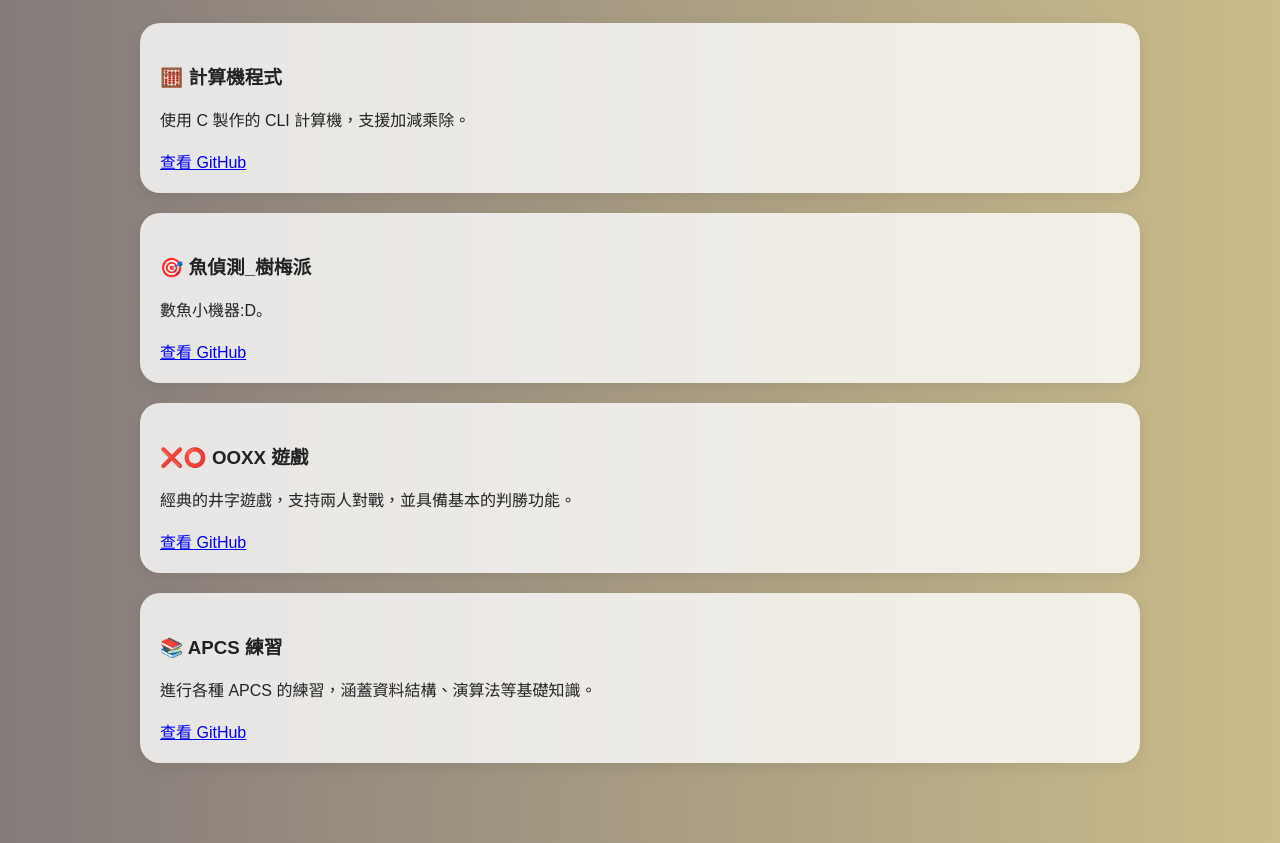
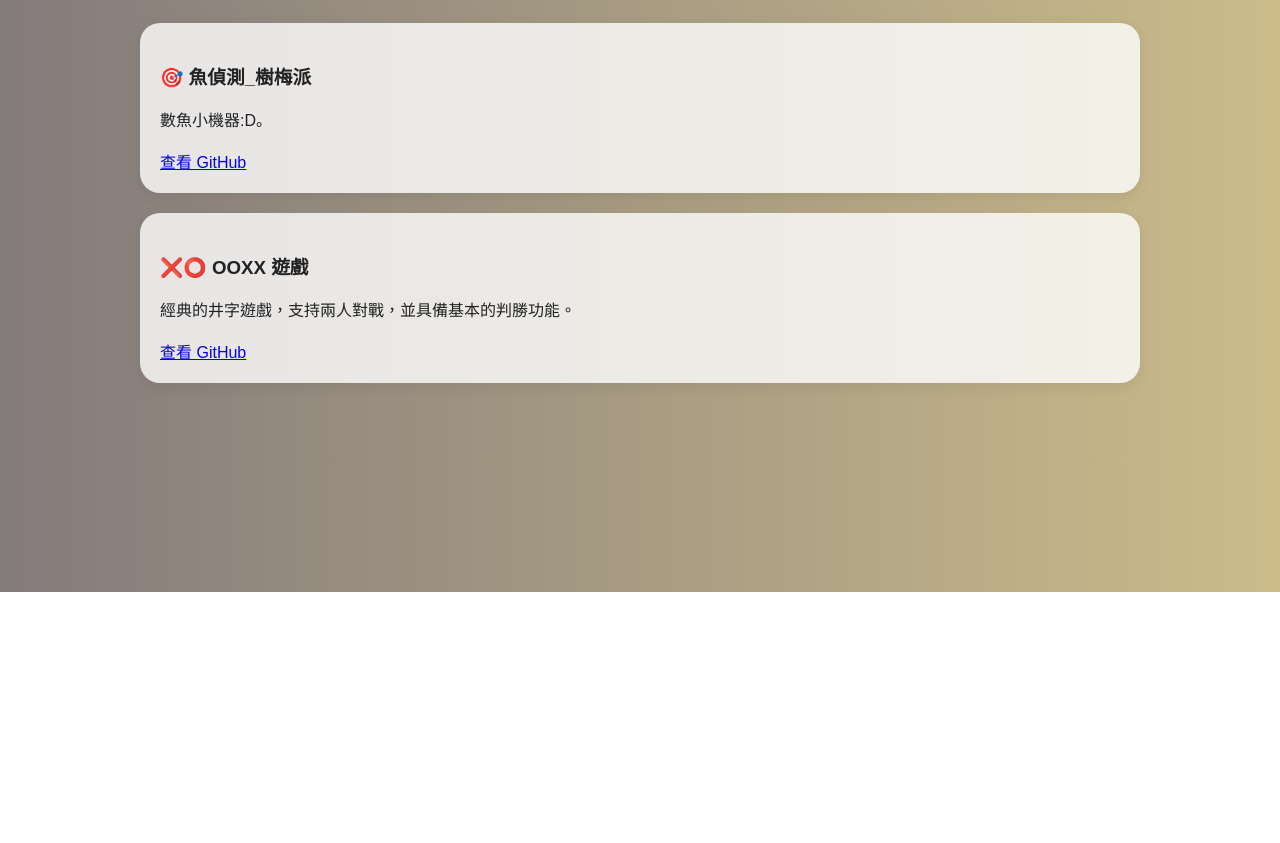
Before and after one commit to just-www/just-www.github.io, a plain HTML site: page projects.html in a window 1280 px wide. Shown: the part 208-1051 px from the top of the page. After the commit the page ends 800 px from the top, so only its background shows below. Drawn offline with Linux system fonts and the light colour scheme.

Commit message:
Update projects.html

```diff
--- a/projects.html
+++ b/projects.html
@@ -21,13 +21,6 @@
   <section class="content">
     <h1>我的作品</h1>
 
-    <!-- 計算機程式 -->
-    <div class="project-card">
-      <h3>🧮 計算機程式</h3>
-      <p>使用 C 製作的 CLI 計算機，支援加減乘除。</p>
-      <a href="https://github.com/your-github/calculator" target="_blank">查看 GitHub</a>
-    </div>
-
     <!-- 魚偵測_樹梅派 -->
     <div class="project-card">
       <h3>🎯 魚偵測_樹梅派</h3>
@@ -42,12 +35,6 @@
       <a href="https://github.com/just-www/OOXXGAME" target="_blank">查看 GitHub</a>
     </div>
 
-    <!-- APCS 練習 -->
-    <div class="project-card">
-      <h3>📚 APCS 練習</h3>
-      <p>進行各種 APCS 的練習，涵蓋資料結構、演算法等基礎知識。</p>
-      <a href="https://github.com/your-github/apcs-practice" target="_blank">查看 GitHub</a>
-    </div>
   </section>
 </body>
 </html>
```
